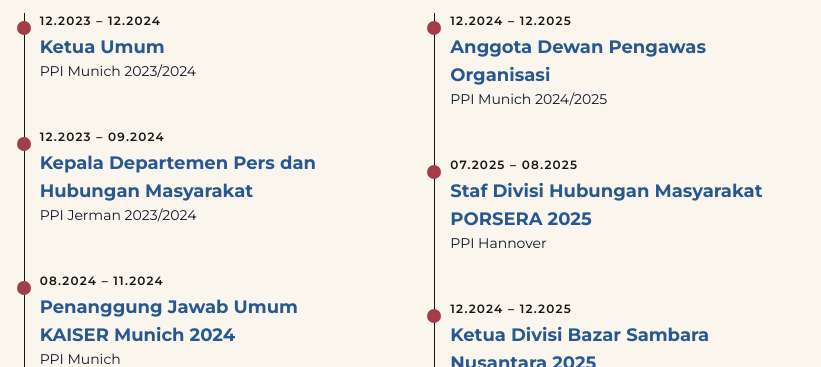
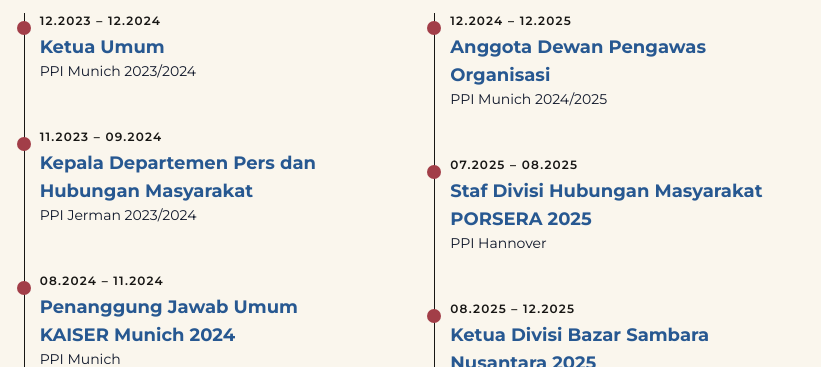
Before and after one commit to triciaviannisa/melangkahbersama, a plain HTML site: page index.html in a window 1280 px wide. Shown: the part 3340-3707 px from the top of the page, 451-1272 px from the left. Drawn offline with nearby package versions, Linux system fonts and the light colour scheme.

Commit message:
rekam jejak organisasi date fix.html

```diff
--- a/index.html
+++ b/index.html
@@ -205,7 +205,7 @@
 
         <li class="relative pl-8 mb-12">
           <span class="absolute left-4 top-2 w-3.5 h-3.5 bg-[#a23e48] rounded-full transform -translate-x-1/2"></span>
-          <time class="block text-xs tracking-widest font-semibold text-[#171614]"> 12.2023 – 09.2024 </time>
+          <time class="block text-xs tracking-widest font-semibold text-[#171614]"> 11.2023 – 09.2024 </time>
           <h3 class="mt-1 text-lg font-extrabold text-[#275891]"> Kepala Departemen Pers dan Hubungan Masyarakat</h3>
           <p class="text-sm">PPI Jerman 2023/2024</p>
         </li>
@@ -245,7 +245,7 @@
 
         <li class="relative pl-8 mb-12">
           <span class="absolute left-4 top-2 w-3.5 h-3.5 bg-[#a23e48] rounded-full transform -translate-x-1/2"></span>
-          <time class="block text-xs tracking-widest font-semibold text-[#171614]"> 12.2024 – 12.2025 </time>
+          <time class="block text-xs tracking-widest font-semibold text-[#171614]"> 08.2025 – 12.2025 </time>
           <h3 class="mt-1 text-lg font-extrabold text-[#275891]"> Ketua Divisi Bazar Sambara Nusantara 2025</h3>
           <p class="text-sm">PPI Munich</p>
         </li>
```
